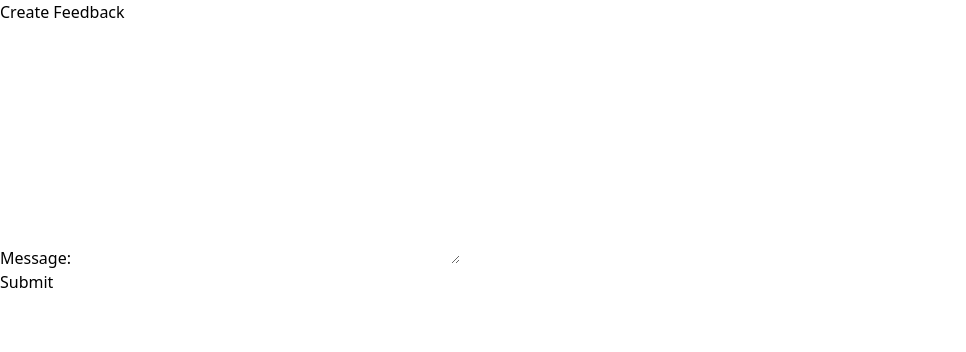
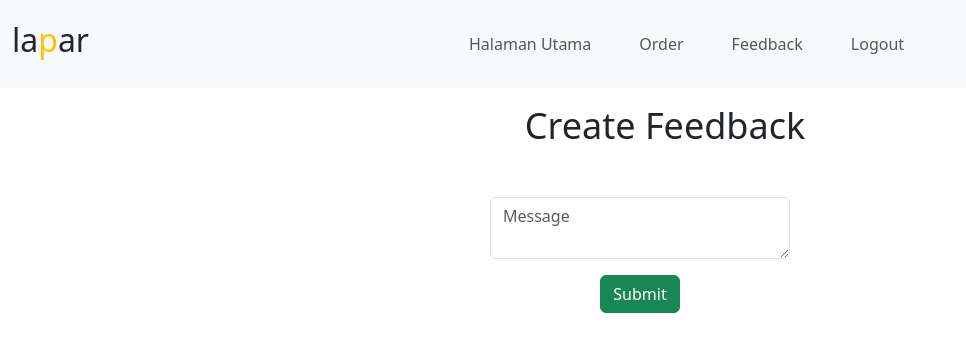
Before and after one commit to novalzfahr/C1, a Django app: page /feedback/create/ in a window 1280 px wide. Shown: the top 352 px of the page, without its empty margins (0-966 px from the left). Run offline with Django 4.2, Linux system fonts and the light colour scheme; the visitor is signed in with stand-in values (Sample User, id 1); some libraries are stand-ins or nearby versions.

Commit message:
FE feedback dan hapus feedback untuk pelanggan

```diff
--- a/feedback/templates/create_feedback.html
+++ b/feedback/templates/create_feedback.html
@@ -1,38 +1,37 @@
-<!DOCTYPE html>
-<html lang="en">
+{% extends 'base.html' %}
+{% load static %}
+{% block meta %}
 <head>
-    <meta charset="UTF-8">
-    <meta http-equiv="X-UA-Compatible" content="IE=edge">
-    <meta name="viewport" content="width=device-width, initial-scale=1.0">
-    <title>Create Feedback</title>
-    <script src="https://cdn.tailwindcss.com"></script>
+    <title>Feedbacks</title>
+    <link href="https://cdn.jsdelivr.net/npm/bootstrap@5.3.0/dist/css/bootstrap.min.css" rel="stylesheet">
 </head>
+
+<style>
+    .title {
+        margin-top: 50px;
+        margin-left: 50px;
+
+        margin-bottom: 50px;
+        font-size: 36px;
+        font-weight: 500;
+        text-align: center;
+    }
+
+    .form-container {
+        display: flex;
+        flex-direction: column;
+        align-items: center;
+        margin-top: 50px;
+    }
+</style>
+{% endblock meta %}
+{% block content %}
 <body>
     <h1 class="title">Create Feedback</h1>
-    <form method="post">
+    <form method="post" class="form-container">
         {% csrf_token %}
-        {{ form.as_p }}
-        <button type="submit">Submit</button>
+        <textarea name="message" placeholder="Message" class="form-control textarea-narrow" style="width: 300px;"></textarea>
+        <button type="submit" class="mt-3 btn btn-primary btn-success">Submit</button>
     </form>
 </body>
-</html>
-
-
-<!-- <!DOCTYPE html>
-<html lang="en">
-<head>
-    <meta charset="UTF-8">
-    <meta http-equiv="X-UA-Compatible" content="IE=edge">
-    <meta name="viewport" content="width=device-width, initial-scale=1.0">
-    <title>Create Feedback</title>
-    <script src="https://cdn.tailwindcss.com"></script>
-</head>
-<body>
-    <h1 class="title">Create Feedback</h1>
-    <form method="post">
-        {% csrf_token %}
-        {{ form.as_p }}
-        <button type="submit">Submit</button>
-    </form>
-</body>
-</html> -->
+{% endblock content %}
--- a/feedback/urls.py
+++ b/feedback/urls.py
@@ -6,5 +6,5 @@ app_name = "feedback"
 urlpatterns = [
     path('', read_feedback, name='read_feedback'),
     path('create/', create_feedback, name='create_feedback'),
-    # path('create/', create_feedback.as_view(), name='create_feedback'),
+    path('delete/<int:feedback_id>/', delete_feedback, name='delete_feedback'),
 ]
--- a/feedback/views.py
+++ b/feedback/views.py
@@ -13,6 +13,7 @@ from django.views.generic.edit import CreateView
 from django.contrib.auth.mixins import LoginRequiredMixin
 from .models import Feedback
 from .forms import FeedbackForm
+from django.shortcuts import get_object_or_404
 
 @login_required(login_url='/userauth/')
 def read_feedback(request):
@@ -23,8 +24,10 @@ def read_feedback(request):
             exist = False
         else:
             exist = True
+        admin = True
         context = {'feedbacks': feedbacks,
-                   'exist': exist}
+                   'exist': exist,
+                   'admin': admin}
         return render(request, 'read_feedback.html', context)
     if current_user.role == 'pelanggan':
         feedbacks = Feedback.objects.filter(user=request.user)
@@ -32,10 +35,13 @@ def read_feedback(request):
             exist = False
         else:
             exist = True
+        admin = False
         context = {'feedbacks': feedbacks,
-                   'exist': exist}
+                   'exist': exist,
+                   'admin': admin}
         return render(request, 'read_feedback.html', context)
 
+@csrf_exempt
 @login_required(login_url='/userauth/')
 def create_feedback(request):
     if request.method == 'POST':
@@ -49,12 +55,13 @@ def create_feedback(request):
         form = FeedbackForm()
     return render(request, 'create_feedback.html', {'form': form})
 
-# class create_feedback(LoginRequiredMixin, CreateView):
-#     model = Feedback
-#     form_class = FeedbackForm
-#     template_name = 'create_feedback.html'
-#     success_url = '/feedback/'
+@login_required(login_url='/userauth/')
+def delete_feedback(request, feedback_id):
+    feedback = get_object_or_404(Feedback, id=feedback_id, user=request.user)
 
-#     def form_valid(self, form):
-#         form.instance.user = self.request.user
-#         return super().form_valid(form)
+    if request.method == 'POST':
+        feedback.delete()
+        return redirect('feedback:read_feedback')
+
+    # Handle the case where the user accesses the delete page directly
+    return HttpResponseBadRequest("Bad Request")
--- a/templates/base.html
+++ b/templates/base.html
@@ -39,6 +39,9 @@
                 <li class="nav-item">
                     <a class="nav-link p-4" href="/order" role="button" aria-haspopup="true" aria-expanded="false">Order</a>
                 </li>
+                <li class="nav-item">
+                    <a class="nav-link p-4" href="/feedback" role="button" aria-haspopup="true" aria-expanded="false">Feedback</a>
+                </li>
                 <!-- <li class="nav-item"> -->
                 <!-- <a class="nav-link p-4" href="#" role="button" aria-haspopup="true" aria-expanded="false">Daftar Pembelian</a> -->
                 <!-- </li> -->
```
Also changed, not shown: feedback/templates/read_feedback.html (+23 -12 lines).
